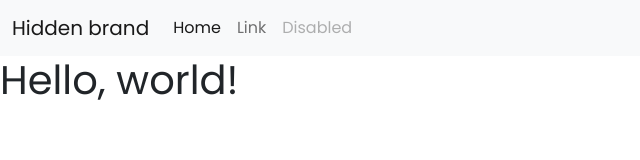
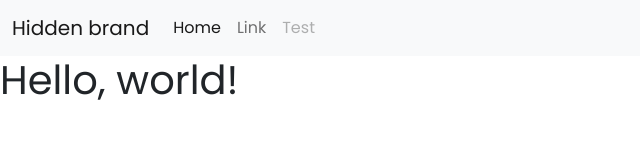
Before and after one commit to leonardobani/Rise-v0.1, a plain HTML site: page index.html in a window 1280 px wide. Shown: the full height of the page, 0-640 px from the left. Drawn offline with nearby package versions, Linux system fonts and the light colour scheme.

Commit message:
modified:   index.html

```diff
--- a/index.html
+++ b/index.html
@@ -28,7 +28,7 @@
             <a class="nav-link" href="#">Link</a>
           </li>
           <li class="nav-item">
-            <a class="nav-link disabled">Disabled</a>
+            <a class="nav-link disabled">Test</a>
           </li>
         </ul>
         <form class="d-flex" role="search">
```
